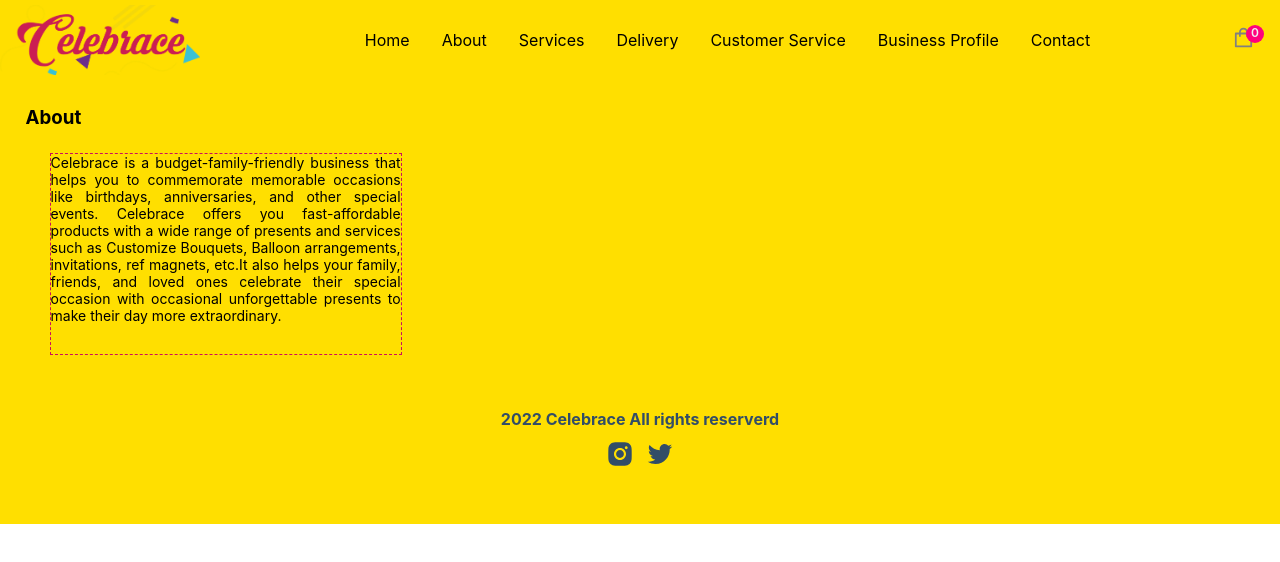
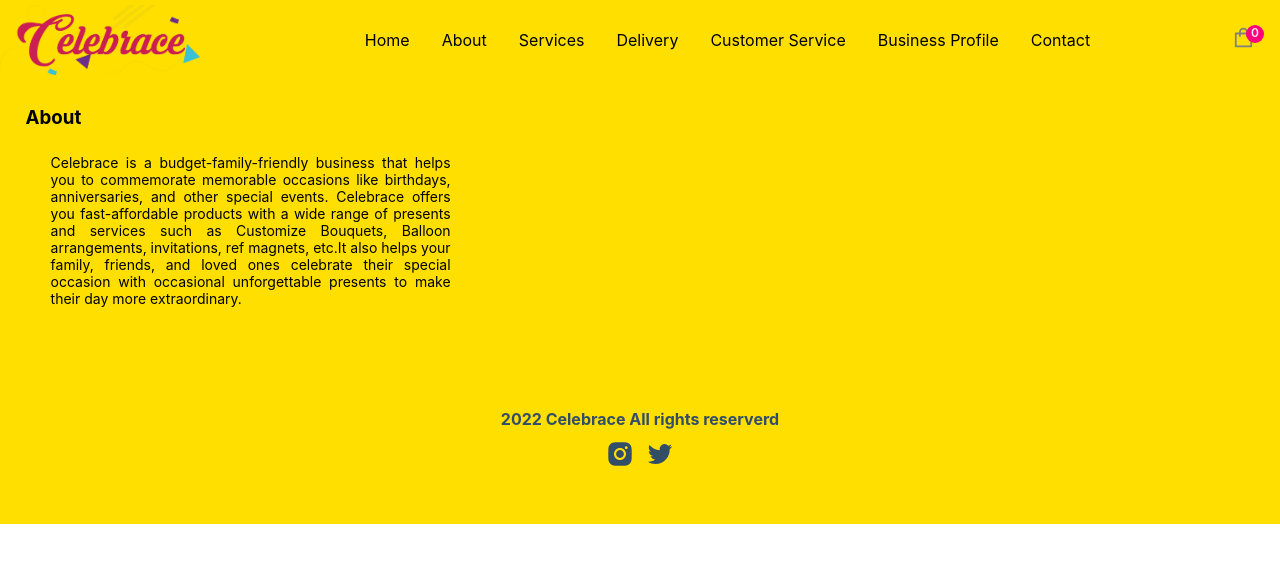
Before and after one commit to GuyWithBag/mobprog-ils, a Next.js app: page /about in a window 1280 px wide. Shown: the top 562 px of the page. Built offline with nearby package versions, Linux system fonts and the light colour scheme; a web font is replaced by a local one.

Commit message:
REMOVE OUTLINE ANS AJUST WIDTH

```diff
--- a/styles/about.css
+++ b/styles/about.css
@@ -2,9 +2,8 @@
     font-family: arial;
     font-size: 14px;
     margin: 25px;
-    width: 350px;
+    width: 400px;
     height: 200px;
-    outline: dashed 1px rgb(204, 14, 93);
   }
 
   .about-container p {
```
